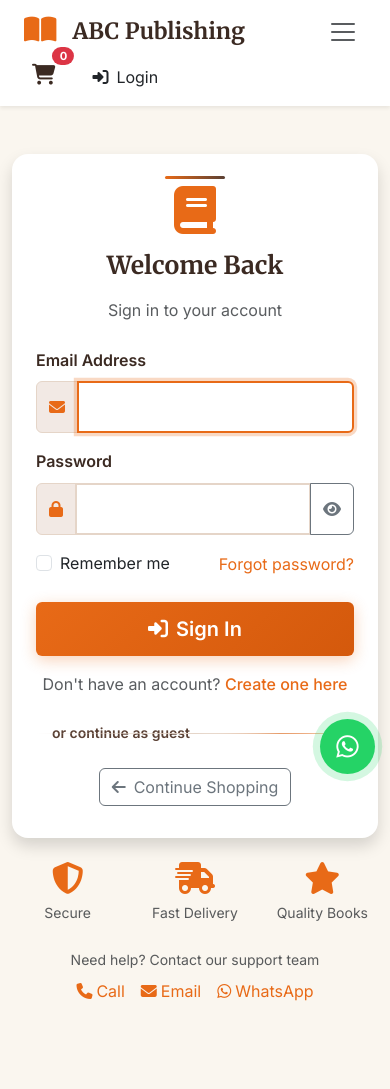
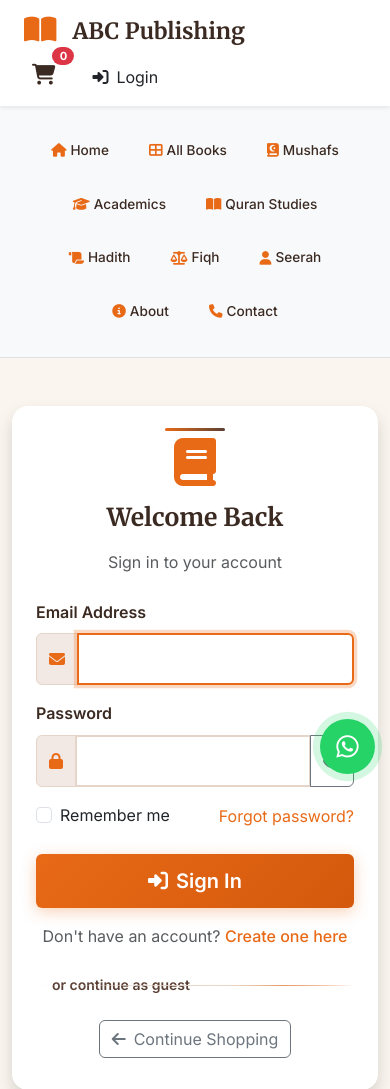
Before and after one commit to farhanrafiq/abc, a Flask app: a page that uses templates/components/navbar.html in a window 390 px wide. Shown: the top 1089 px of the page. Run offline with Flask 3, Linux system fonts and the light colour scheme; data comes from the database, SQL or seed files in the repository; data that the repository does not hold is empty; some libraries are stand-ins or nearby versions; some web fonts are replaced.

Commit message:
Make the navigation menu responsive for mobile devices
Remove mobile navigation toggle and collapse elements and adjust the desktop navigation to be responsive, ensuring it displays correctly on smaller screens.

Replit-Commit-Author: Agent
Replit-Commit-Session-Id: 3783f286-4b44-47c2-9dc0-16e9113ba6c3
Replit-Commit-Checkpoint-Type: full_checkpoint
Replit-Commit-Screenshot-Url: https://storage.googleapis.com/screenshot-production-us-central1/457bd5d9-8185-45c3-9c3b-125b4d7bcf3b/3783f286-4b44-47c2-9dc0-16e9113ba6c3/wH1oBkX

```diff
--- a/templates/components/navbar.html
+++ b/templates/components/navbar.html
@@ -25,13 +25,6 @@
                 </div>
             </form>
         </div>
-
-        <!-- Mobile Navigation Toggle -->
-        <button class="navbar-toggler d-lg-none mobile-nav-toggle" type="button"
-                data-bs-toggle="collapse" data-bs-target="#mobileNav"
-                aria-controls="mobileNav" aria-expanded="false" aria-label="Toggle navigation">
-            <span class="navbar-toggler-icon"></span>
-        </button>
 
         <!-- Right Section -->
         <div class="d-flex align-items-center gap-3">
@@ -81,69 +74,10 @@
         </div>
     </div>
 
-    <!-- Mobile Navigation Collapse -->
-    <div class="collapse navbar-collapse d-lg-none" id="mobileNav">
-        <div class="container-fluid">
-            <!-- Mobile Search -->
-            <form class="d-flex my-3" method="GET" action="{{ url_for('web.search') }}">
-                <input class="form-control me-2" type="search" name="q"
-                       placeholder="Search books..." aria-label="Search"
-                       value="{{ request.args.get('q', '') }}">
-                <button class="btn btn-brand-orange" type="submit">
-                    <i class="fas fa-search"></i>
-                </button>
-            </form>
-
-            <!-- Mobile Navigation Links -->
-            <ul class="navbar-nav">
-                <li class="nav-item">
-                    <a class="nav-link" href="{{ url_for('web.index') }}">
-                        <i class="fas fa-home me-2"></i>Home
-                    </a>
-                </li>
-                <li class="nav-item">
-                    <a class="nav-link" href="{{ url_for('web.catalog') }}">
-                        <i class="fas fa-th-large me-2"></i>All Books
-                    </a>
-                </li>
-                <li class="nav-item">
-                    <a class="nav-link" href="{{ url_for('web.catalog', category_slug='mushafs') }}">
-                        <i class="fas fa-book-quran me-2"></i>Mushafs
-                    </a>
-                </li>
-                <li class="nav-item">
-                    <a class="nav-link" href="{{ url_for('web.catalog', category_slug='academics') }}">
-                        <i class="fas fa-graduation-cap me-2"></i>Academics
-                    </a>
-                </li>
-                <li class="nav-item">
-                    <a class="nav-link" href="{{ url_for('web.catalog', category_slug='quran-studies') }}">
-                        <i class="fas fa-quran me-2"></i>Quran Studies
-                    </a>
-                </li>
-                <li class="nav-item">
-                    <a class="nav-link" href="{{ url_for('web.catalog', category_slug='hadith') }}">
-                        <i class="fas fa-scroll me-2"></i>Hadith
-                    </a>
-                </li>
-                <li class="nav-item">
-                    <a class="nav-link" href="{{ url_for('web.catalog', category_slug='fiqh') }}">
-                        <i class="fas fa-balance-scale me-2"></i>Fiqh
-                    </a>
-                </li>
-                <li class="nav-item">
-                    <a class="nav-link" href="{{ url_for('web.catalog', category_slug='seerah') }}">
-                        <i class="fas fa-mosque me-2"></i>Seerah
-                    </a>
-                </li>
-            </ul>
-        </div>
-    </div>
-
 </nav>
 
-<!-- Desktop Horizontal Navigation Bar - directly below header -->
-<div class="desktop-header-nav d-none d-lg-block bg-light border-bottom">
+<!-- Responsive Horizontal Navigation Bar - directly below header -->
+<div class="desktop-header-nav bg-light border-bottom">
     <div class="container">
         <nav class="header-nav-horizontal py-3">
             <div class="header-nav-links">
@@ -751,36 +685,29 @@
 }
 
 @media (max-width: 768px) {
-    .desktop-header-nav {
-        display: none;
-    }
-
     .mega-menu {
         display: none;
     }
 
-    /* Mobile navigation styles */
-    .mobile-nav-toggle {
-        border: none;
-        padding: 4px 8px;
+    .header-nav-links {
+        flex-wrap: wrap;
+        justify-content: center;
+        gap: 1rem;
+        padding: 10px 0;
     }
 
-    #mobileNav {
-        background: white;
-        border-top: 1px solid #dee2e6;
-        box-shadow: 0 2px 10px rgba(0,0,0,0.1);
+    .header-nav-link {
+        font-size: 0.85rem;
+        padding: 8px 12px;
+        flex: 0 0 auto;
     }
 
-    #mobileNav .nav-link {
-        padding: 12px 16px;
-        border-bottom: 1px solid #f8f9fa;
-        color: #3B2A22;
-        font-weight: 500;
+    .header-nav-dropdown .dropdown-trigger .fa-chevron-down {
+        display: none;
     }
 
-    #mobileNav .nav-link:hover {
-        background-color: #f8f9fa;
-        color: #E86A17;
+    .desktop-header-nav .container {
+        padding: 0 15px;
     }
 }
 
```
